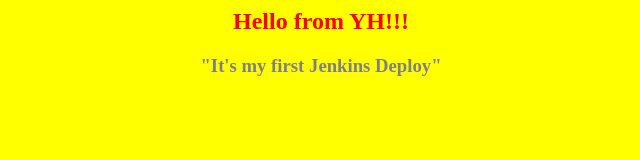
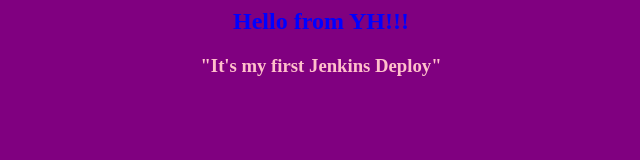
Before and after one commit to hetmanskyi/simple-page, a plain HTML site: page index.html in a window 1280 px wide. Shown: the whole page, without its empty margins (319-959 px from the left). Drawn offline with Linux system fonts and the light colour scheme.

Commit message:
Change font color

```diff
--- a/index.html
+++ b/index.html
@@ -1,8 +1,8 @@
 <html>
-<body bgcolor=yellow>
+<body bgcolor=purple>
 <center>
-<h2><font color=red> Hello from YH!!! </font></h2>
-<h3><font color=gray> "It's my first Jenkins Deploy" </font></h3>
+<h2><font color=blue> Hello from YH!!! </font></h2>
+<h3><font color=pink> "It's my first Jenkins Deploy" </font></h3>
 </center>
 </body>
 </html>
```
